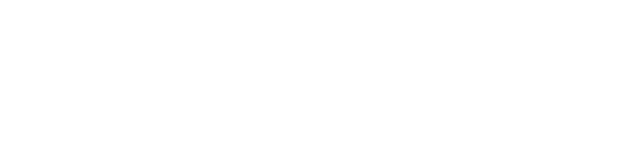
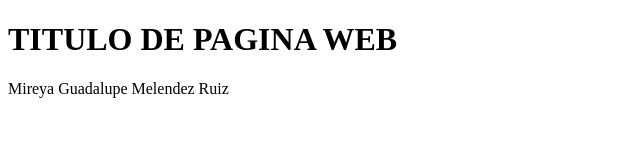
Before and after one commit to MireyaRuiz01/Seminario_Git_Github, a plain HTML site: page index.html in a window 1280 px wide. Shown: the whole page, without its empty margins (0-640 px from the left). Drawn offline with Linux system fonts and the light colour scheme.

Commit message:
Agregue un parrafo sobre mi mismo

```diff
--- a/index.html
+++ b/index.html
@@ -7,6 +7,9 @@
 
 </head>
 <body>
-
+    <h1>TITULO DE PAGINA WEB </h1>
+    <p>
+        Mireya Guadalupe Melendez Ruiz
+    </p>
 </body>
 </html>
```
